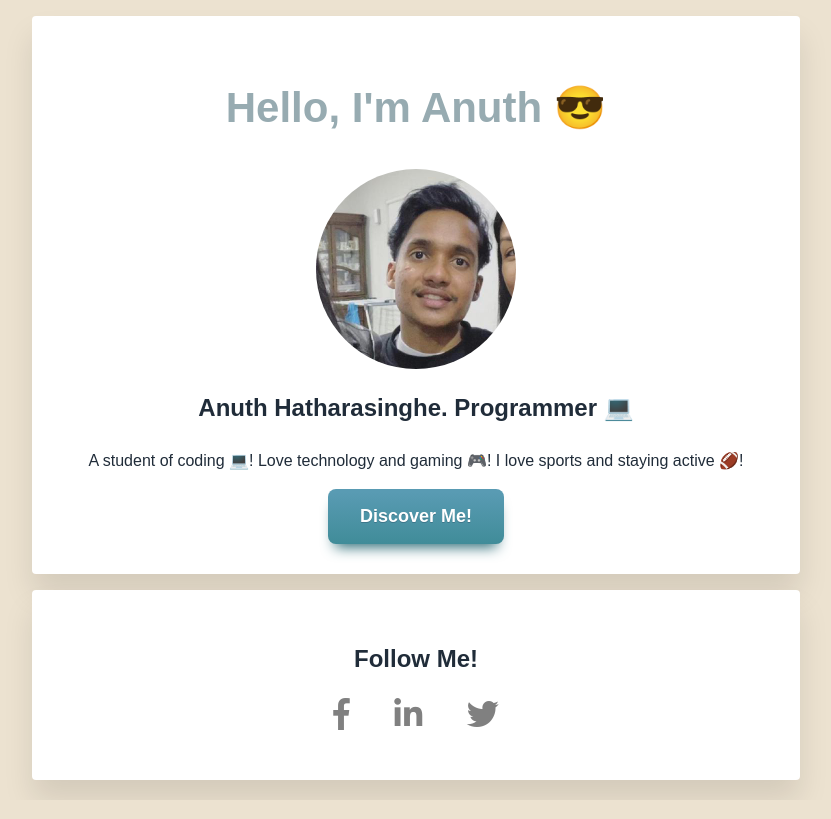
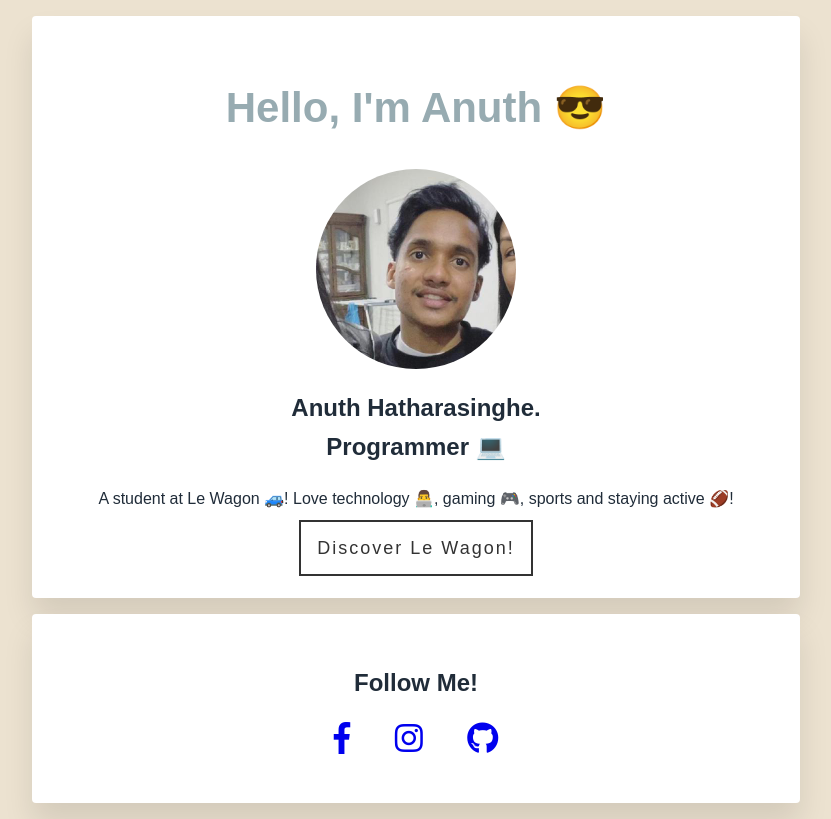
Before and after one commit to Anuth96/profile, a plain HTML site: page index.html in a window 1280 px wide. Shown: the whole page, without its empty margins (224-1055 px from the left). Drawn offline with Linux system fonts and the light colour scheme.

Commit message:
Changes made :html links and content updated. :css button animation added

```diff
--- a/index.html
+++ b/index.html
@@ -12,9 +12,9 @@
       <div class="card" id="text-center">
         <h1>Hello, I'm Anuth 😎</h1>
         <img src="images/98920782.jpeg"  class="img-circle" width="200" height="200" alt="A picture of myself! (Anuth)">
-        <h2>Anuth Hatharasinghe. Programmer 💻</h2>
-        <p>A student of coding 💻! Love technology and gaming 🎮! I love sports and staying active 🏈! </p>
-        <a href="https://www.instagram.com/anuth_h/" class="btn" target="_blank">Discover Me!</a>
+        <h2>Anuth Hatharasinghe. <br> Programmer 💻</h2>
+        <p>A student at Le Wagon 🚙! Love technology 👨‍💻, gaming 🎮, sports and staying active 🏈! </p>
+        <a href="https://www.lewagon.com/" class="btn" target="_blank">Discover Le Wagon!</a>
       </div>
         <div class="card" id="text-center">
           <h2>Follow Me!</h2>
@@ -25,13 +25,13 @@
               </a>
             </li>
             <li>
-              <a href="#">
-                <i class="fab fa-linkedin-in"></i>
+              <a href="https://www.instagram.com/anuth_h/" target="_blank">
+                <i class="fab fa-instagram"></i>
               </a>
             </li>
             <li>
-              <a href="#">
-                <i class="fab fa-twitter"></i>
+              <a href="https://github.com/Anuth96" target="_blank">
+                <i class="fab fa-github"></i>
               </a>
             </li>
           </ul>
--- a/style.css
+++ b/style.css
@@ -11,15 +11,6 @@ h1 {
   font-family: Arial, Helvetica, sans-serif;
   font-size: 42px;
   line-height: 1.6;
-}
-
-a {
-  color: grey;
-  text-decoration: none;
-}
-
-a:hover {
-  text-decoration: underline;
 }
 
 .card {
@@ -56,30 +47,7 @@ a:hover {
   font-size: 32px;
 }
 
-.btn {
-	box-shadow: 0px 10px 14px -7px #276873;
-	background:linear-gradient(to bottom, #599bb3 5%, #408c99 100%);
-	background-color:#599bb3;
-	border-radius:8px;
-	display:inline-block;
-	cursor:pointer;
-	color:#ffffff;
-	font-family:Arial;
-	font-size:18px;
-	font-weight:bold;
-	padding:13px 32px;
-	text-decoration:none;
-	text-shadow:0px 1px 0px #3d768a;
-}
-.btn:hover {
-	background:linear-gradient(to bottom, #408c99 5%, #599bb3 100%);
-	background-color:#408c99;
-  text-decoration: none;
-}
-.btn:active {
-	position:relative;
-	top:1px;
-}
+
 
 @media (max-width: 960px) {
   /* For a screen < 960px, this CSS will be read */
@@ -101,3 +69,40 @@ a:hover {
     width: 300px;
   }
 }
+
+.btn{
+  display: center;
+  width: 200px;
+  height: 500px;
+  padding: 16px;
+  line-height: 40px;
+  font-size: 18px;
+  font-family: sans-serif;
+  text-decoration: none;
+  color: #333;
+  border: 2px solid #333;
+  letter-spacing: 2px;
+  text-align: center;
+  position: relative;
+  transition: all .35s;
+}
+
+.btn:after{
+  position: absolute;
+  content: "";
+  top: 0;
+  left: 0;
+  width: 0;
+  height: 100%;
+  background: #ff003c9f;
+  transition: all .35s;
+}
+
+.btn:hover{
+  color: rgb(0, 0, 0);
+}
+
+.btn:hover:after{
+  width: 100%;
+  color: black;
+}
```
